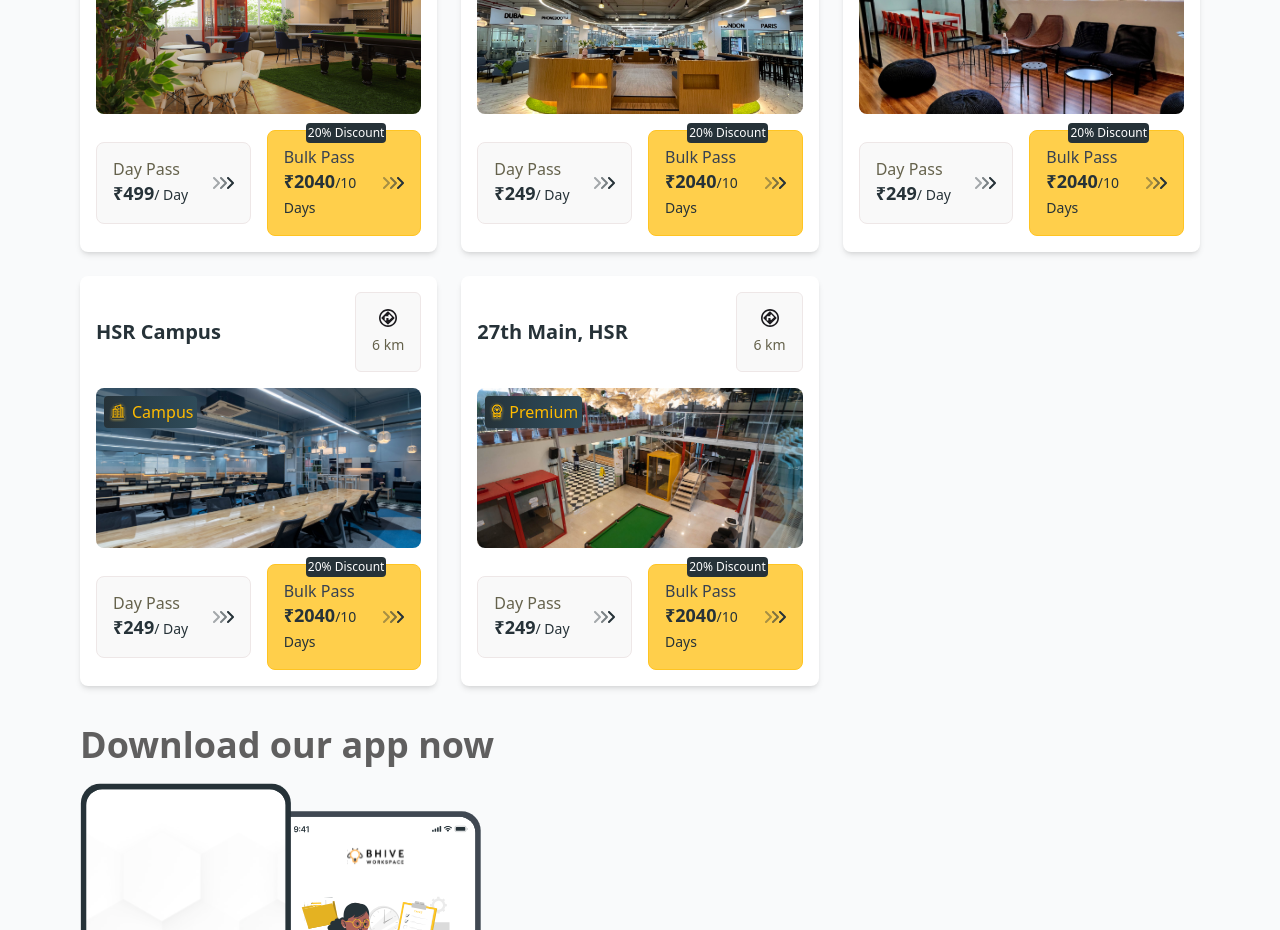
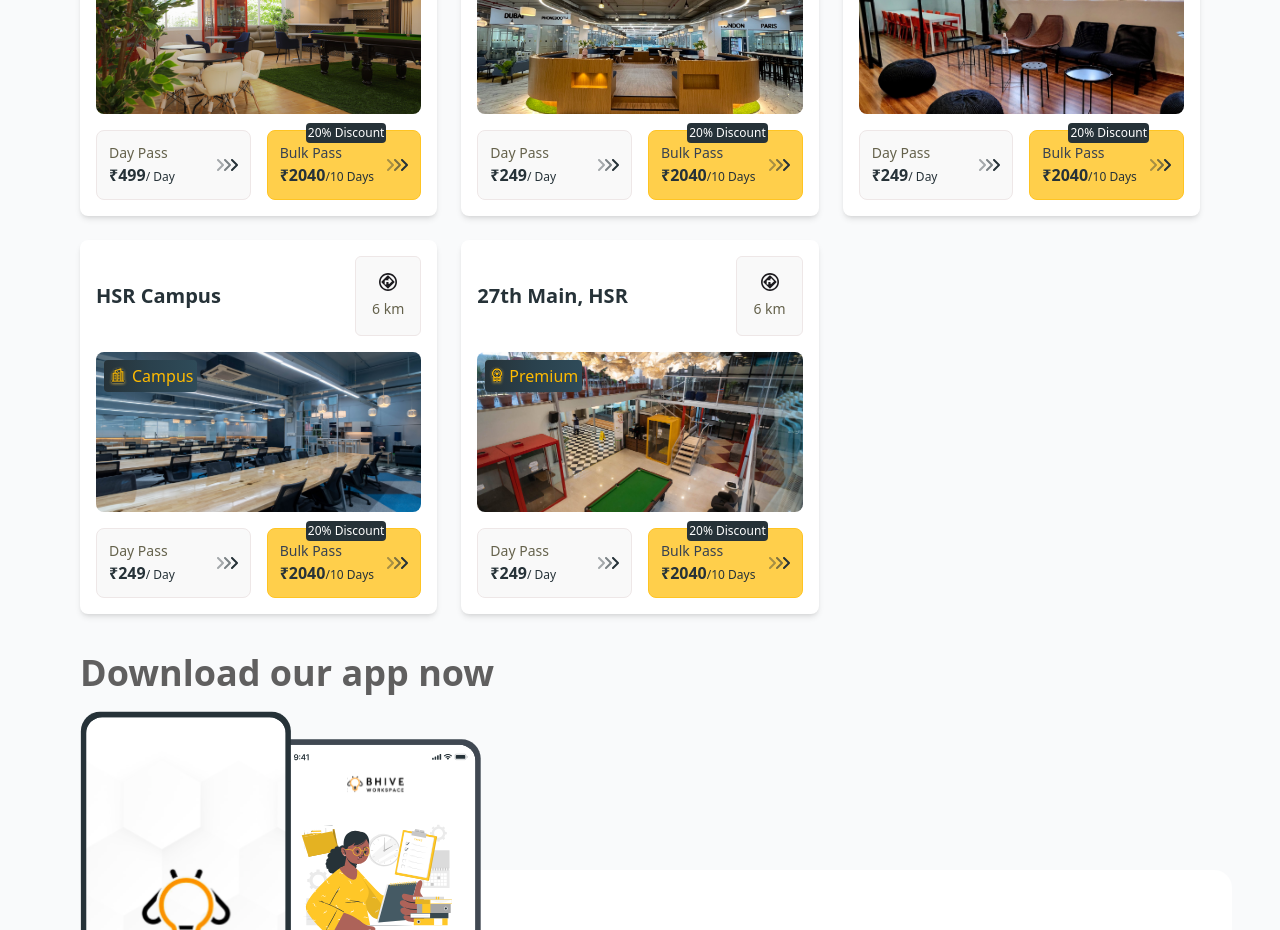
Before and after one commit to asishkr123/bhive-assignment, a React (Vite) app: page / in a window 1280 px wide. Shown: the part 1000-1930 px from the top of the page. Built offline with nearby package versions, Linux system fonts and the light colour scheme.

Commit message:
minor changes

```diff
--- a/src/components/BulkPass.tsx
+++ b/src/components/BulkPass.tsx
@@ -14,19 +14,19 @@ const BulkPassCard: React.FC<BulkPassProps> = ({
   discountPercentage,
 }): JSX.Element => {
   return (
-    <div className="md:w-[50%] w-[45%] lg:p-4 p-[6px] sm:p-[6px] md:p-2 border border-[#FFC422] rounded-lg flex items-center justify-between relative bg-[#FFCF4B]">
+    <div className="md:w-[50%] w-[45%] lg:p-[12px] p-[6px] sm:p-[6px] md:p-2 border border-[#FFC422] rounded-lg flex items-center justify-between relative bg-[#FFCF4B]">
       {discountPercentage && (
         <div className="absolute -top-[8px] md:left-[25%] left-[25%] text-[9px] md:text-xs bg-[#263238] text-white p-[2px] rounded">
           {discountPercentage}% Discount
         </div>
       )}
       <div>
-        <p className="text-sm md:text-[16px] text-gray-700 font-medium	color-[#514D2D]">
+        <p className="text-sm  text-gray-700 font-medium	color-[#514D2D]">
           {passType}
         </p>
         <div className="text-[#263238]">
-          <span className="text-lg font-bold "> ₹{discountedPrice}</span>
-          {days && <span className="text-sm font-normal">/{days} Days</span>}
+          <span className="text-md font-bold "> ₹{discountedPrice}</span>
+          {days && <span className="text-xs font-normal">/{days} Days</span>}
         </div>
       </div>
       <div>
--- a/src/components/DayPass.tsx
+++ b/src/components/DayPass.tsx
@@ -7,12 +7,12 @@ interface DayPassProps {
 
 const DayPass: React.FC<DayPassProps> = ({ price }) => {
   return (
-    <div className="md:w-[50%] w-[45%] p-[6px] sm:p-[6px] md:p-2 lg:p-4 bg-[#F9F9F9] border border-[#EEE7E7] rounded-lg flex items-center justify-between">
+    <div className="md:w-[50%] w-[45%] p-[6px] sm:p-[6px] md:p-2 lg:p-[12px] bg-[#F9F9F9] border border-[#EEE7E7] rounded-lg flex items-center justify-between">
       <div>
-        <p className="text-sm md:text-[16px] text-[#65624C]">{"Day Pass"}</p>
-        <p className="text-lg font-bold text-[#263238]">
+        <p className="text-sm  text-[#65624C]">{"Day Pass"}</p>
+        <p className="text-md font-bold text-[#263238]">
           ₹{`${price}`}
-          {price && <span className="text-sm font-normal">/ Day</span>}
+          {price && <span className="text-xs font-normal">/ Day</span>}
         </p>
       </div>
       <div>
```
